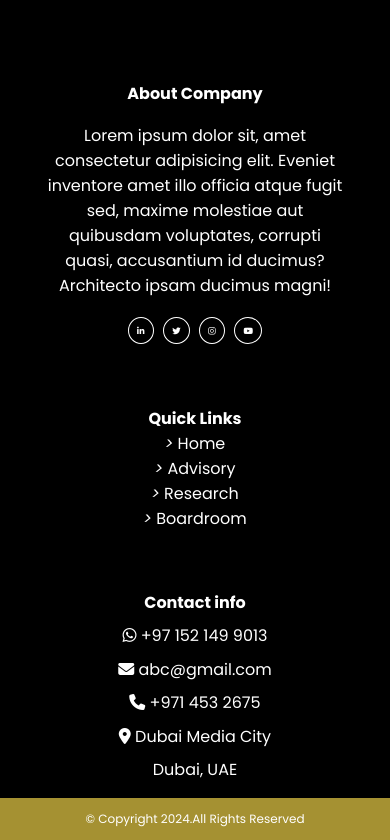
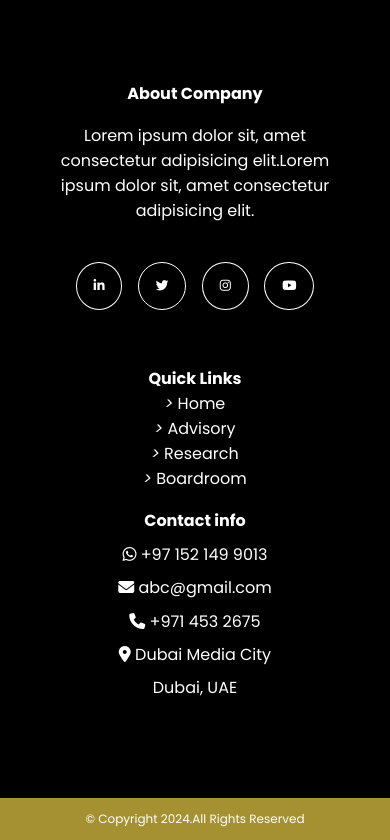
Before and after one commit to PRIYANKA22BSC/IEEE, a plain HTML site: page boardroom.html in a window 390 px wide. Shown: the part 2655-3495 px from the top of the page. Drawn offline with Linux system fonts and the light colour scheme.

Commit message:
fourthcommit

```diff
--- a/advisory.css
+++ b/advisory.css
@@ -553,9 +553,8 @@ gap: 2vh;
   height:6vh;
   margin-top:1vh;
    position: relative;
-  left:24vw;
+  left:29vw;
 }
-
 /*--THE FOLLOWING CSS OF PROJECT SECTION WILL APPLIED ON PROJECT-SECTION WHEN  CLICKED SEEMORE BUTTON---*/
 
 #project-section.height{
@@ -616,16 +615,18 @@ gap: 2vh;
       #footer-icons-container{
         display: flex;
         flex-direction: row;
+        justify-content: center;
+        align-items: center;
         height: 11vh;
-        width:100vw;
+        width:77vw;
       }
       .social-iconlink > i {
-        font-size:1vh;
-        padding:1vh;
-        margin: 0.6vw;
+        font-size:1.5vh;
+        padding:2vh;
+        margin:2vw;
       }
       #seconddiv-secondchild{
-        margin-top:5vh;
+        margin-top:2vh;
         margin-bottom:-15vh;
         width:50vw;
         display: flex;
@@ -635,8 +636,8 @@ gap: 2vh;
 
       }
       #seconddiv-thirdchild{
-        margin-top:20vh;
-        margin-bottom: -15vh;
+        margin-top:15vh;
+        margin-bottom:10vh;
         width:50vw;
         display: flex;
         flex-direction: column;
@@ -645,6 +646,5 @@ gap: 2vh;
         gap:1vh;
       }
 
-
       /* footer css ends */
     }
--- a/boardroom.html
+++ b/boardroom.html
@@ -94,8 +94,8 @@
   <div id="seconddiv">
     <div id="seconddiv-firstchild">
  <h4>About Company</h4>
-  <p>Lorem ipsum dolor sit, amet consectetur adipisicing elit. Eveniet inventore amet illo officia atque fugit sed, maxime molestiae aut quibusdam voluptates, corrupti quasi, accusantium id ducimus? Architecto ipsam ducimus magni!</p>
-  <div id="contact-icons-container">
+ <p>Lorem ipsum dolor sit, amet consectetur adipisicing elit.Lorem ipsum dolor sit, amet consectetur adipisicing elit.</p>
+  <div id="footer-icons-container">
     <a
       href="#"
       class="social-iconlink"
--- a/contact.css
+++ b/contact.css
@@ -633,7 +633,7 @@ top:5vh;
 
 /* footer css start */
 footer{
-
+    margin-bottom: 0vh;
     height:120vh;
     display: flex;
     flex-direction: column;
@@ -678,20 +678,19 @@ footer{
     #footer-icons-container{
       display: flex;
       flex-direction: row;
+      justify-content: center;
       align-items: center;
-      justify-content: center;
       height: 11vh;
       width:77vw;
-
     }
     .social-iconlink > i {
-      font-size:1vh;
-      padding:1vh;
+      font-size:1.5vh;
+      padding:2vh;
       margin:2vw;
     }
     #seconddiv-secondchild{
-      margin-top:-2vh;
-      margin-bottom:-10vh;
+      margin-top:2vh;
+      margin-bottom:-15vh;
       width:50vw;
       display: flex;
       flex-direction:column;
@@ -700,7 +699,8 @@ footer{
 
     }
     #seconddiv-thirdchild{
-      margin-top:13vh;
+      margin-top:15vh;
+      margin-bottom:10vh;
       width:50vw;
       display: flex;
       flex-direction: column;
--- a/research.css
+++ b/research.css
@@ -612,16 +612,18 @@ height:100vh;
         #footer-icons-container{
           display: flex;
           flex-direction: row;
+          justify-content: center;
+          align-items: center;
           height: 11vh;
-          width:100vw;
+          width:77vw;
         }
         .social-iconlink > i {
-          font-size:1vh;
-          padding:1vh;
-          margin: 0.6vw;
+          font-size:1.5vh;
+          padding:2vh;
+          margin:2vw;
         }
         #seconddiv-secondchild{
-          margin-top:5vh;
+          margin-top:2vh;
           margin-bottom:-15vh;
           width:50vw;
           display: flex;
@@ -631,8 +633,8 @@ height:100vh;
 
         }
         #seconddiv-thirdchild{
-          margin-top:20vh;
-          margin-bottom: -15vh;
+          margin-top:15vh;
+          margin-bottom:10vh;
           width:50vw;
           display: flex;
           flex-direction: column;
--- a/style.css
+++ b/style.css
@@ -167,6 +167,8 @@ color: #fff;
 #secondsection>h2{
   margin-top:5vh;
   color: white;
+  text-align: center;
+  margin:0vh 2vw 0vh 2vw;
 
  }
  .slider-container {
@@ -717,13 +719,14 @@ top:5vh;
 #secondsection>h2{
   margin:5vh 7vw 0vh 7vw;
   color: white;
-  font-size:20px;
+  font-size:16px;
+  text-align: center;
 
  }
  /*--secondsection div css ends--*/
  /*--slider css strt--*/
 .card {
-  height:45vh;
+  height:50vh;
 }
 .card-info{
   margin-top:-5vh;
@@ -826,16 +829,18 @@ footer{
   #footer-icons-container{
     display: flex;
     flex-direction: row;
+    justify-content: center;
+    align-items: center;
     height: 11vh;
-    width:100vw;
+    width:77vw;
   }
   .social-iconlink > i {
-    font-size:1vh;
-    padding:1vh;
-    margin: 0.6vw;
+    font-size:1.5vh;
+    padding:2vh;
+    margin:2vw;
   }
   #seconddiv-secondchild{
-    margin-top:5vh;
+    margin-top:2vh;
     margin-bottom:-15vh;
     width:50vw;
     display: flex;
@@ -845,8 +850,8 @@ footer{
 
   }
   #seconddiv-thirdchild{
-    margin-top:20vh;
-    margin-bottom: -15vh;
+    margin-top:15vh;
+    margin-bottom:10vh;
     width:50vw;
     display: flex;
     flex-direction: column;
```
Also changed, not shown: advisory.html (+1 -2 lines), contact.html (+1 -1 lines), index.html (+3 -3 lines), index.js (+7 -0 lines), research.html (+1 -1 lines).
